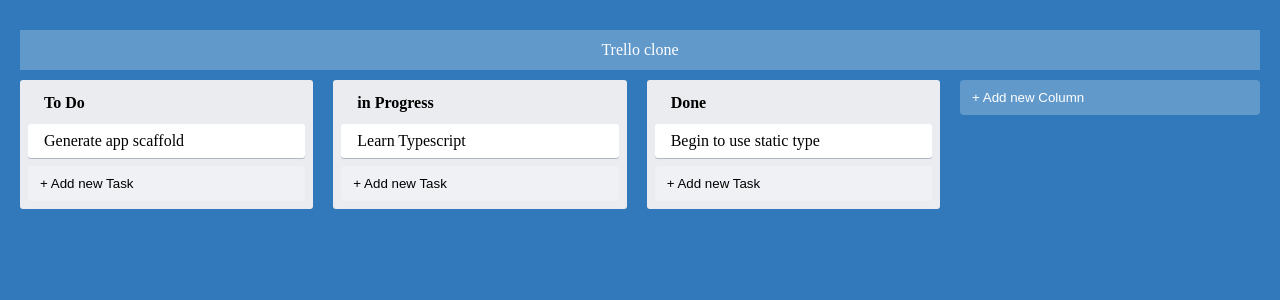
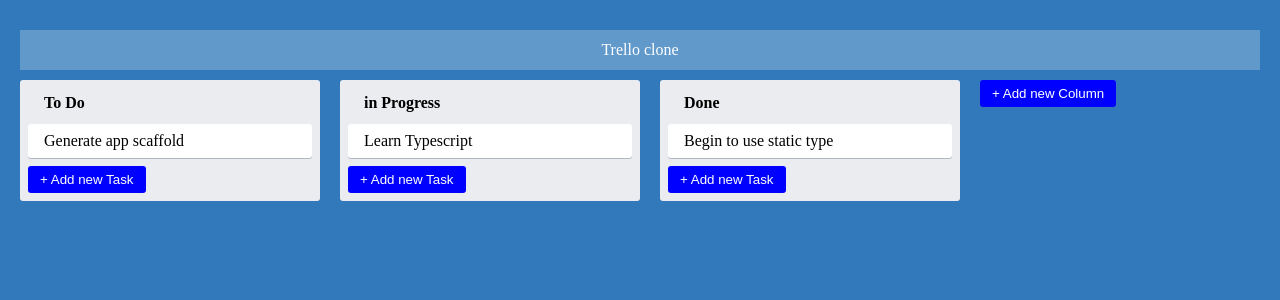
Before and after one commit to adnenre/trello-react-typescript, a React (Create React App) app: page / in a window 1280 px wide. Shown: the top 300 px of the page. Built offline with nearby package versions, Linux system fonts and the light colour scheme.

Commit message:
refactor addNewItem to show correct placeholder for both column and card while add new item

```diff
--- a/src/AddNewItem.tsx
+++ b/src/AddNewItem.tsx
@@ -1,34 +1,29 @@
 import { useState } from "react";
-import { AddItemButton } from "./style";
+import { Button } from "./style";
 import NewItemForm from "./NewItemForm";
 
 type AddNewItemProps = {
   onAdd(text: string): void;
   onClickOutSide(): void;
   toggleButtonText: string;
-  dark?: boolean;
+  inputPlaceHolder?: string;
 } & typeof defaultProps;
 
 const defaultProps = {
   onAdd: console.log,
   onClickOutSide: console.log,
   toggleButtonText: "+ Add new Task",
-  dark: false,
+  inputPlaceHolder: "Enter a title for you card ...",
 };
 
 const AddNewItem = (props: AddNewItemProps) => {
   const [showForm, setShowForm] = useState<boolean>(false);
-  const { onAdd, toggleButtonText, dark } = props;
+  const { onAdd, toggleButtonText, inputPlaceHolder } = props;
 
   /**
    * SHOW  FORM
    */
   const handleShow = () => setShowForm(true);
-
-  /**
-   * HIDE FORM
-   */
-  const handleHide = () => setShowForm(false);
 
   /**
    * HANDLE ADD NEW ITEM
@@ -45,16 +40,16 @@
   if (showForm) {
     return (
       <NewItemForm
+        inputPlaceHolder={inputPlaceHolder}
         onAdd={handleAddNewItem}
-        onHide={handleHide}
         onClickOutSide={handleClickOutSide}
       />
     );
   }
   return (
-    <AddItemButton dark={dark} onClick={handleShow}>
+    <Button primary onClick={handleShow}>
       {toggleButtonText}
-    </AddItemButton>
+    </Button>
   );
 };
 
```
